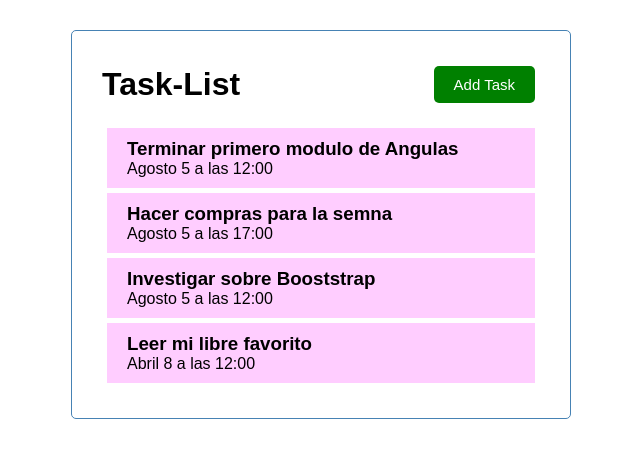
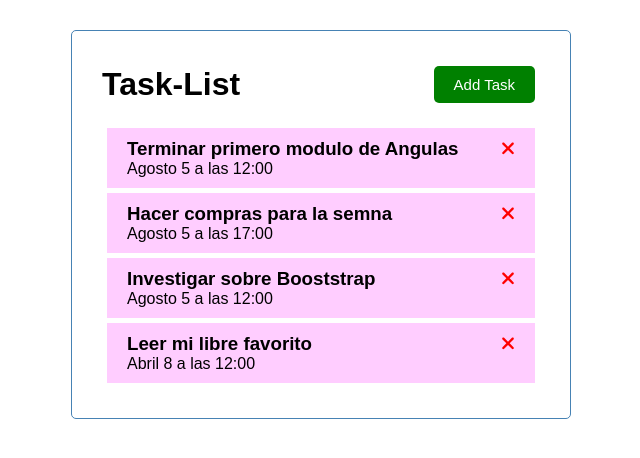
Before and after one commit to Letilita/task-list, an Angular app: page / in a window 1280 px wide. Shown: the top 458 px of the page, without its empty margins (319-959 px from the left). Built offline with nearby package versions, Linux system fonts and the light colour scheme.

Commit message:
componente de lista de items

```diff
--- a/package.json
+++ b/package.json
@@ -18,6 +18,11 @@
     "@angular/platform-browser": "~13.3.0",
     "@angular/platform-browser-dynamic": "~13.3.0",
     "@angular/router": "~13.3.0",
+    "@fortawesome/angular-fontawesome": "^0.10.2",
+    "@fortawesome/fontawesome-svg-core": "^6.1.0",
+    "@fortawesome/free-brands-svg-icons": "^6.1.0",
+    "@fortawesome/free-regular-svg-icons": "^6.1.0",
+    "@fortawesome/free-solid-svg-icons": "^6.1.0",
     "rxjs": "~7.5.0",
     "tslib": "^2.3.0",
     "zone.js": "~0.11.4"
--- a/src/app/app.module.ts
+++ b/src/app/app.module.ts
@@ -6,6 +6,7 @@ import { HeaderComponent } from './components/header/header.component';
 import { ButtonComponent } from './components/button/button.component';
 import { TasksComponent } from './components/tasks/tasks.component';
 import { TasksItemComponent } from './components/tasks-item/tasks-item.component';
+import { FontAwesomeModule } from '@fortawesome/angular-fontawesome';
 
 @NgModule({
   declarations: [
@@ -16,7 +17,8 @@ import { TasksItemComponent } from './components/tasks-item/tasks-item.component
     TasksItemComponent
   ],
   imports: [
-    BrowserModule
+    BrowserModule,
+    FontAwesomeModule
   ],
   providers: [],
   bootstrap: [AppComponent]
--- a/src/app/components/tasks-item/tasks-item.component.html
+++ b/src/app/components/tasks-item/tasks-item.component.html
@@ -1,5 +1,12 @@
 <div class="task">
-    <h3>{{task.text}}</h3>
-    <p>{{task.day}}</p>
+    <h3>
+        {{task.text}}
+        <fa-icon
+         [icon]="faTimes"
+         [ngStyle]= "{'color': 'red'}"
+         ></fa-icon></h3>
+    <p>
+        {{task.day}}
+    </p>
 
 </div>
--- a/src/app/components/tasks-item/tasks-item.component.ts
+++ b/src/app/components/tasks-item/tasks-item.component.ts
@@ -1,6 +1,7 @@
 import { Component, Input, OnInit } from '@angular/core';
 import {Task} from "../../Task";
 import {TASK} from "../../mock-task"
+import { faTimes } from '@fortawesome/free-solid-svg-icons';
 
 @Component({
   selector: 'app-tasks-item',
@@ -10,6 +11,7 @@ import {TASK} from "../../mock-task"
 export class TasksItemComponent implements OnInit {
 
   @Input() task: Task = TASK[0];
+  faTimes= faTimes;
 
 
   constructor() { }
--- a/src/app/components/tasks/tasks.component.ts
+++ b/src/app/components/tasks/tasks.component.ts
@@ -1,6 +1,7 @@
 import { Component, OnInit } from '@angular/core';
 import { TASK } from 'src/app/mock-task';
 import {Task} from "../../Task";
+
 
 @Component({
   selector: 'app-tasks',
@@ -11,6 +12,7 @@ export class TasksComponent implements OnInit {
 
   tasks:Task[] = TASK;
 
+
   constructor() { }
 
   ngOnInit(): void {
```
Also changed, not shown: 1 other file (tests, documents, lock files or other folders).
